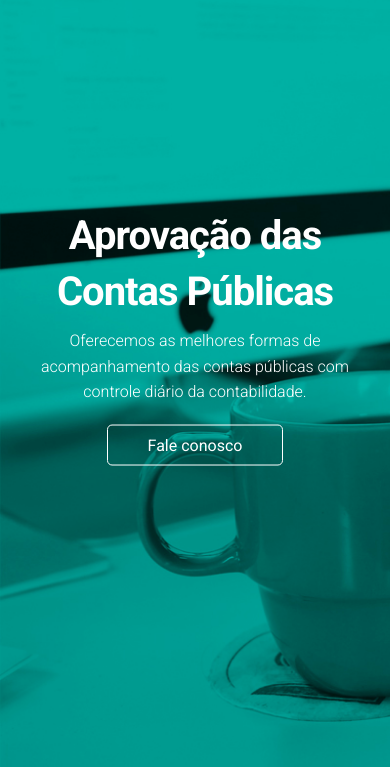
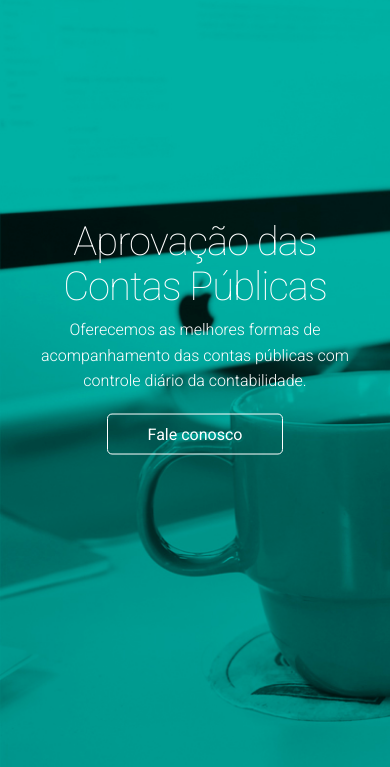
Before and after one commit to smart4/smart4.github.io, a plain HTML site: page new.html in a window 390 px wide. Shown: the part 77-844 px from the top of the page. Drawn offline with nearby package versions, Linux system fonts and the light colour scheme; some packages are replaced by stand-ins of ours.

```diff
--- a/sass/main.sass
+++ b/sass/main.sass
@@ -88,6 +88,8 @@
 			letter-spacing: -2px
 			text-align: center
 
+
+
 #home
 	width: 100%
 	height: 100%
@@ -105,7 +107,10 @@
 		h1
 			color: #FFF
 			letter-spacing: -1px
-			font-weight: bold
+			font-weight: 100
+			line-height: 80px
+			@media only screen and (max-width: 40em)
+				line-height: 45px
 			@media only screen and (min-width: 64.063em)
 				font-size: 6vw
 			@media only screen and (min-width: 120.063em)
```
Also changed, not shown: css/main.css, 1 other file.
